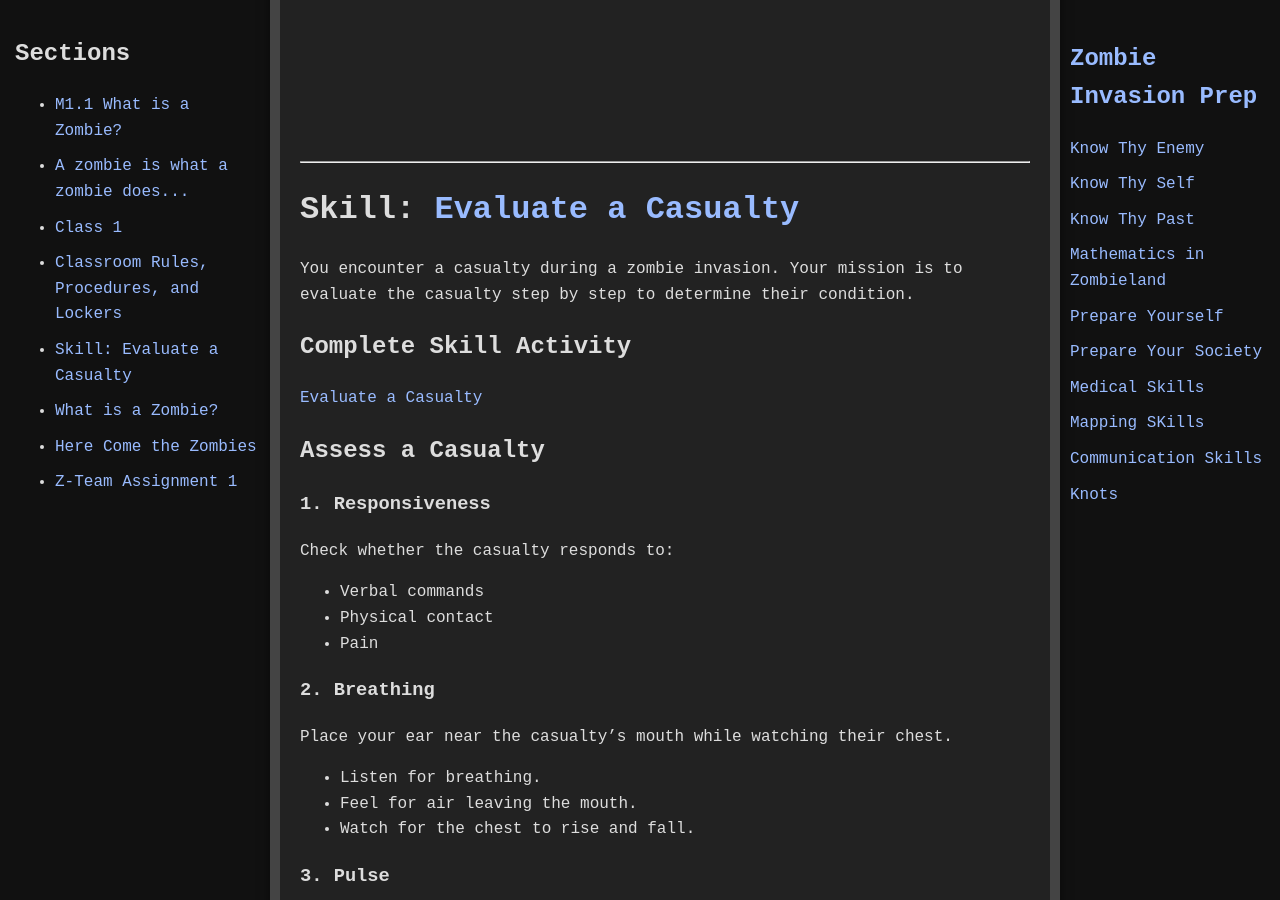
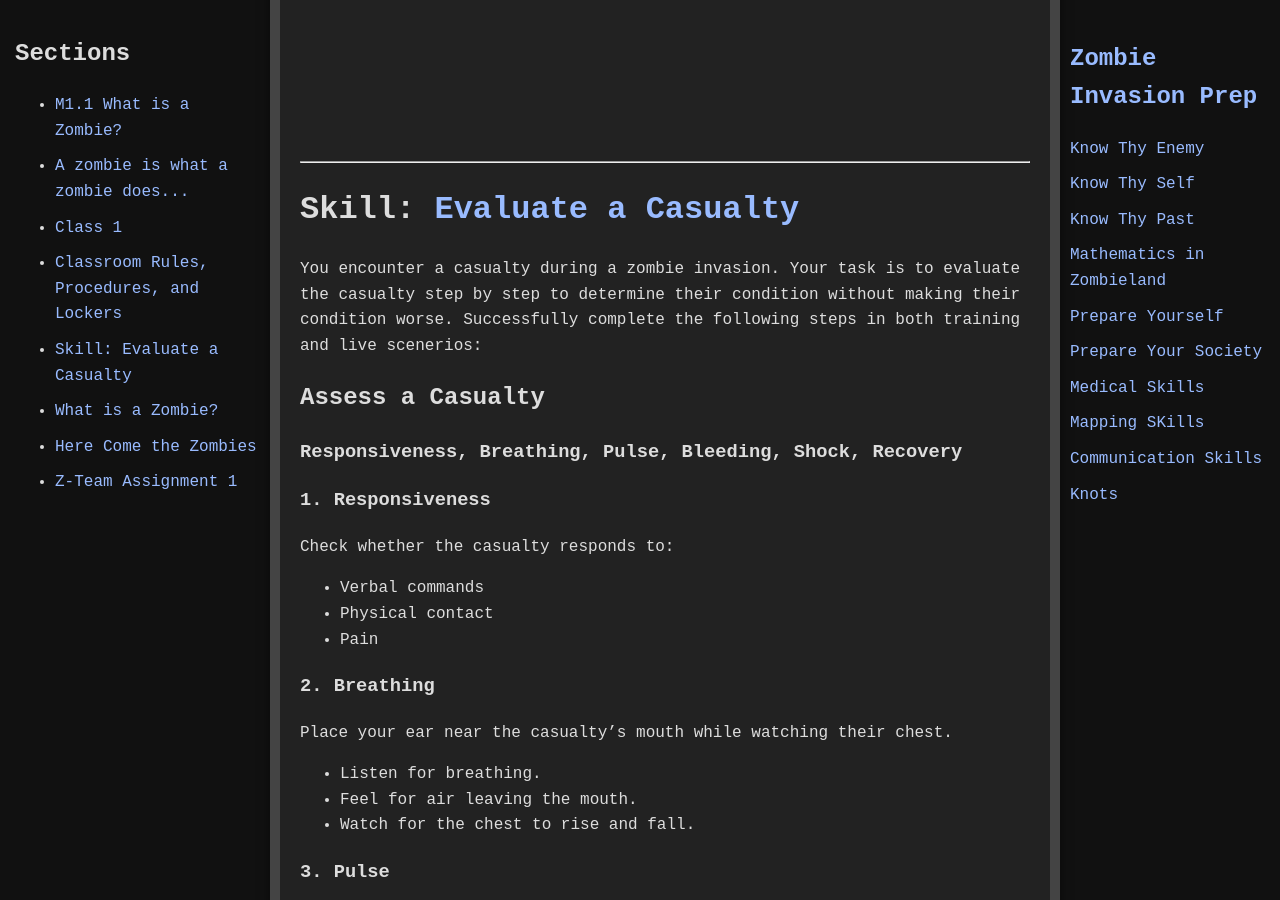
Before and after one commit to jboyce1/ZombieInvasionPrep, a Jekyll site: the page built from classes/know_thy_enemy/know_thy_enemy.md, in a window 1280 px wide and 900 px high, scrolled down 3125 px. Built offline with Jekyll 4.4.1, drawn with Linux system fonts in a browser that asks for light colours.

Commit message:
Update know_thy_enemy.md

```diff
--- a/classes/know_thy_enemy/know_thy_enemy.md
+++ b/classes/know_thy_enemy/know_thy_enemy.md
@@ -77,14 +77,12 @@ Notes
 
 # Skill: [Evaluate a Casualty]({{ '/skills/medical/evaluate_a_casualty/' | relative_url }})
 
-You encounter a casualty during a zombie invasion. Your mission is to evaluate the casualty step by step to determine their condition.
-
-
-## Complete Skill Activity
-
-[Evaluate a Casualty]({{ '/skills/medical/evaluate_a_casualty/' | relative_url }})
+You encounter a casualty during a zombie invasion. Your task is to evaluate the casualty step by step to determine their condition without making their condition worse.
+Successfully complete the following steps in both training and live scenerios:
 
 ## Assess a Casualty
+
+### Responsiveness, Breathing, Pulse, Bleeding, Shock, Recovery
 
 ### 1. Responsiveness
 
```
